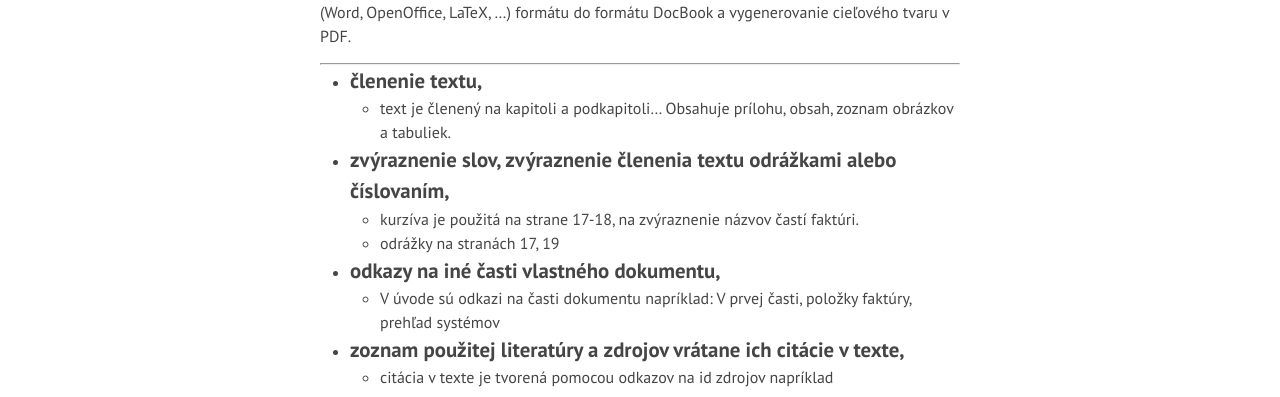
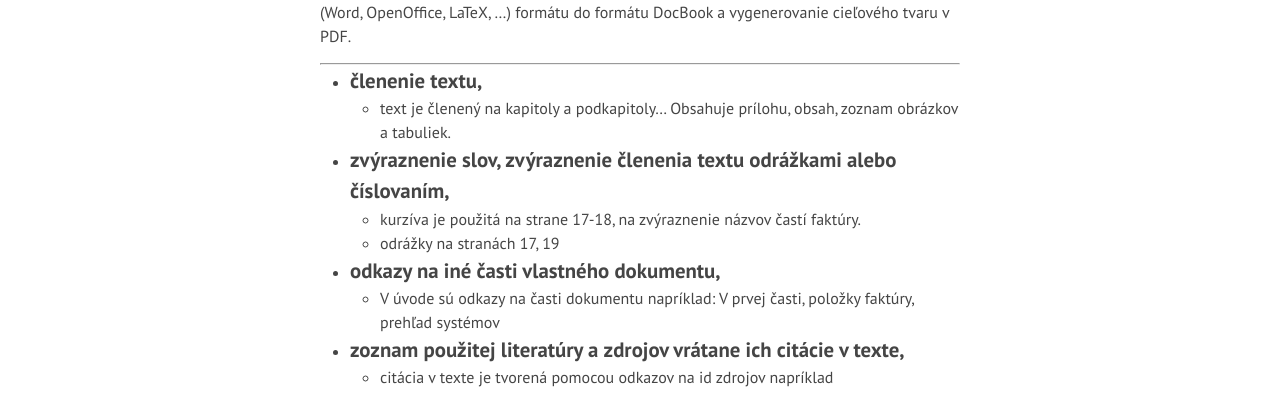
Before and after one commit to MimoStask/MimoStask.github.io, a Jekyll site: the page built from _wepubs/zadanie2.markdown, in a window 1280 px wide. Shown: the part 608-1005 px from the top of the page. Built offline with Jekyll 4.4.1, drawn with Linux system fonts in a browser that asks for light colours.

Commit message:
add zadanie2 to wepub

```diff
--- a/_wepubs/zadanie2.markdown
+++ b/_wepubs/zadanie2.markdown
@@ -8,12 +8,12 @@
 
 
 * ### členenie textu,
-	* text je členený na kapitoli a podkapitoli... Obsahuje prílohu, obsah, zoznam obrázkov a tabuliek.
+	* text je členený na kapitoly a podkapitoly... Obsahuje prílohu, obsah, zoznam obrázkov a tabuliek.
 * ### zvýraznenie slov, zvýraznenie členenia textu odrážkami alebo číslovaním,
-	* kurzíva je použitá na strane 17-18, na zvýraznenie názvov častí faktúri.
+	* kurzíva je použitá na strane 17-18, na zvýraznenie názvov častí faktúry.
 	* odrážky na stranách 17, 19
 * ### odkazy na iné časti vlastného dokumentu,
-	* V úvode sú odkazi na časti dokumentu napríklad: V prvej časti, položky faktúry, prehľad systémov
+	* V úvode sú odkazy na časti dokumentu napríklad: V prvej časti, položky faktúry, prehľad systémov
 * ### zoznam použitej literatúry a zdrojov vrátane ich citácie v texte,
 	* citácia v texte je tvorená pomocou odkazov na id zdrojov napríklad
 	{% highlight xml %}
```
